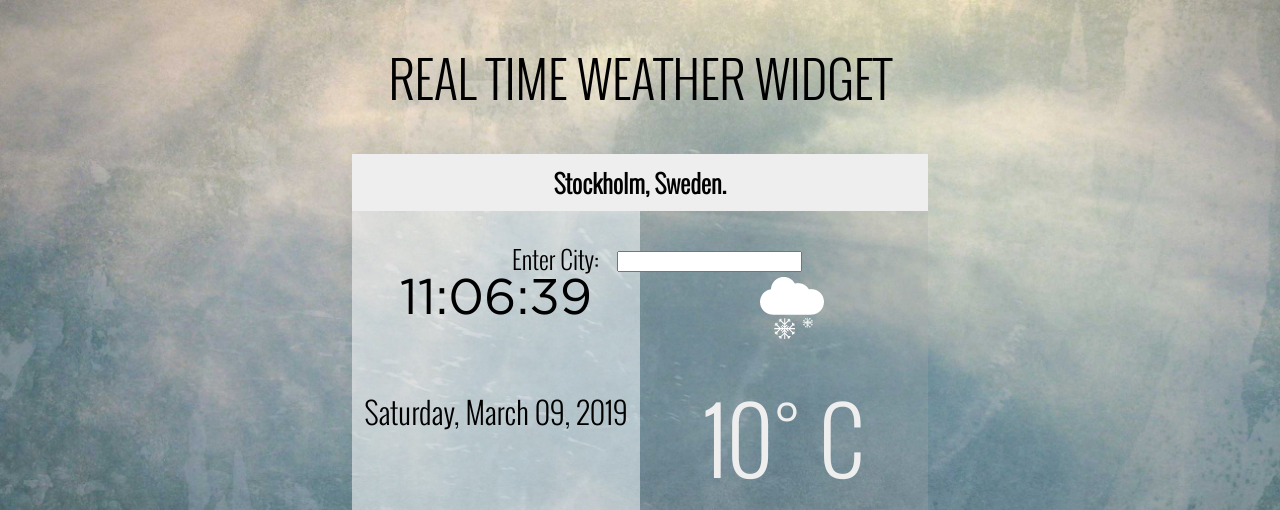
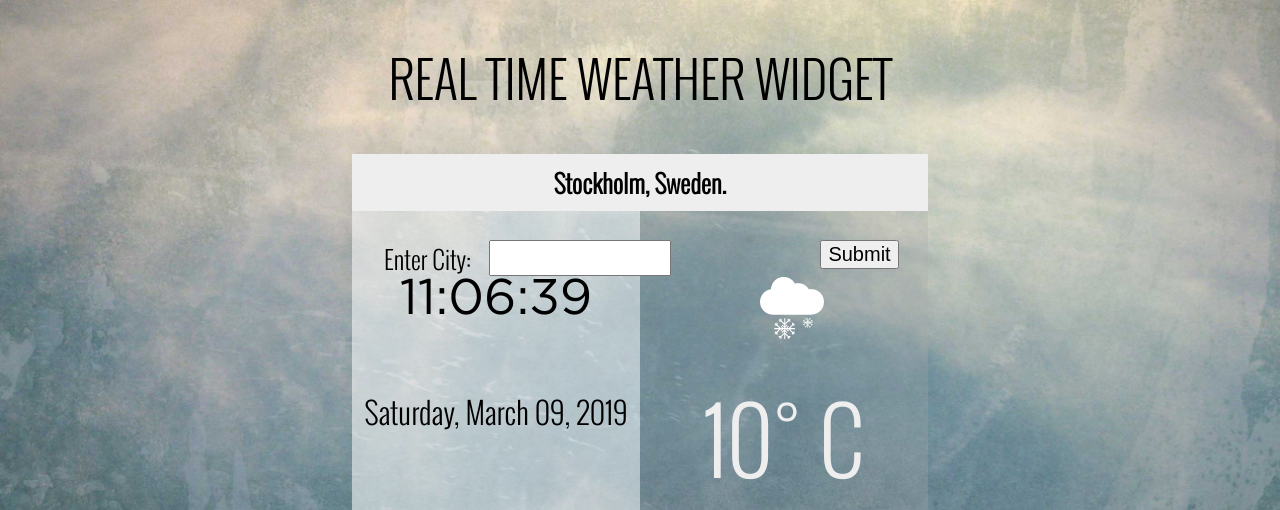
Before and after one commit to smit1999/Weather, a Flask app: page / in a window 1280 px wide. Shown: the top 510 px of the page. Run offline with Flask 2, Linux system fonts and the light colour scheme.

Commit message:
Front End Done

```diff
--- a/Templates/index.html
+++ b/Templates/index.html
@@ -45,8 +45,11 @@ License URL: http://creativecommons.org/licenses/by/3.0/
 
 <h1>REAL TIME WEATHER WIDGET</h1>
 
-<div style = "position: absolute; left: 40%; top: 30%; font-size: 25px;text-align: center;">
-    <p>Enter City: <input type="text" name = "city" style = "position: absolute; left: 120%; top: 29%;"></p>
+<div style = "position: absolute; left: 30%; top: 30%; font-size: 25px;text-align: center;">
+    <p>
+        Enter City: <input type="text" name = "city" style = "position: absolute; left: 120%; top: 0%; font-size: 20px; width: 200%; font-family: Oswald-Light">
+        <input type="submit" style = "position: absolute; top: 0%; left: 500%; font-size: 20px;">
+    </p>
 </div>
 
 <div class="container">
--- a/static/css/style.css
+++ b/static/css/style.css
@@ -6,7 +6,6 @@ License URL: http://creativecommons.org/licenses/by/3.0/
 --*/
 
 /*-- Reset Code --*/
-@import url("https://fonts.googleapis.com/css?family=Inconsolata:700");
 html,body,div,span,applet,object,iframe,h1,h2,h3,h4,h5,h6,p,blockquote,pre,a,abbr,acronym,address,big,cite,code,del,dfn,em,img,ins,kbd,q,s,samp,small,strike,strong,sub,sup,tt,var,b,u,i,dl,dt,dd,ol,nav ul,nav li,fieldset,form,label,legend,table,caption,tbody,tfoot,thead,tr,th,td,article,aside,canvas,details,embed,figure,figcaption,footer,header,hgroup,menu,nav,output,ruby,section,summary,time,mark,audio,video{margin:0;padding:0;border:0;font-size:100%;font:inherit;vertical-align:baseline;}
 article, aside, details, figcaption, figure,footer, header, hgroup, menu, nav, section {display: block;}
 ol,ul{list-style:none;}
```
Also changed, not shown: app.py (renamed from Hello.py).
